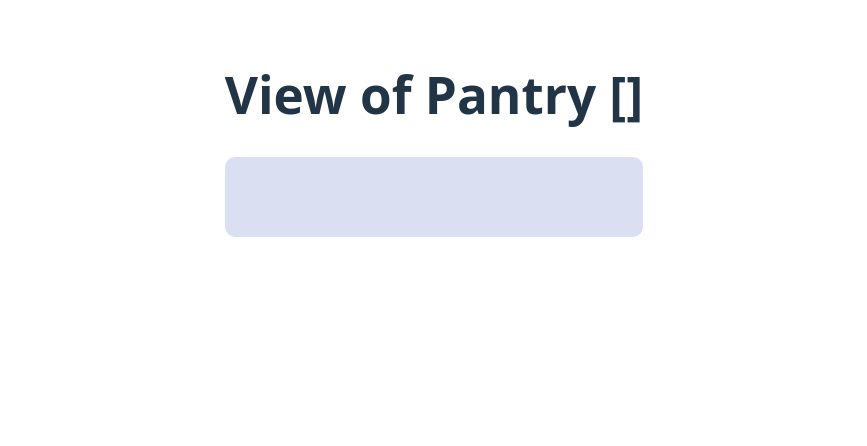
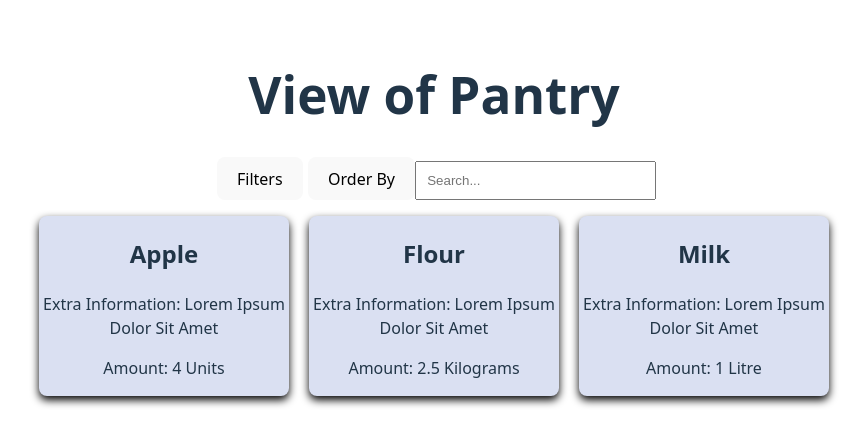
Before and after one commit to MimocaShelf/PantryTracker, a React (Vite) app: page /pantryView in a window 1280 px wide. Shown: the top 446 px of the page, without its empty margins (206-1073 px from the left). Built offline with nearby package versions, Linux system fonts and the light colour scheme.

Commit message:
update pantryview and added light / dark mode pantry card colours

```diff
--- a/src/pantry/pantryView.jsx
+++ b/src/pantry/pantryView.jsx
@@ -4,12 +4,31 @@ FEATURES:
 - View all items in given pantry
 */
 
-function PantryView() {
+function PantryView(pantry_id) {
     return (
         <div class="section">
-            <h1>View of Pantry []</h1>
-            <div class="genericContentBox">
-
+            <h1>View of Pantry </h1>
+            <div>
+                <button>Filters</button>
+                <button>Order By</button>
+                <input id="search-bar" placeholder='Search...' type="text"/>
+            </div>
+            <div class="pantryCards">
+                <div class="pantryCard">
+                    <h2>Apple</h2>
+                    <p>Extra Information: Lorem Ipsum Dolor Sit Amet</p>
+                    <p>Amount: 4 Units</p>
+                </div>
+                <div class="pantryCard">
+                    <h2>Flour</h2>
+                    <p>Extra Information: Lorem Ipsum Dolor Sit Amet</p>
+                    <p>Amount: 2.5 Kilograms</p>
+                </div>
+                <div class="pantryCard">
+                    <h2>Milk</h2>
+                    <p>Extra Information: Lorem Ipsum Dolor Sit Amet</p>
+                    <p>Amount: 1 Litre</p>
+                </div>
             </div>
         </div>
     );
--- a/src/style.css
+++ b/src/style.css
@@ -214,7 +214,7 @@ button:focus-visible {
   box-shadow: 0 4px 8px 0 rgba(0, 0, 0, 2);
   transition: box-shadow 0.3s ease, background-color 0.3s ease;
   border-radius: 8px;
-  background-color: #535bf2;
+  background-color: light-dark(var(--lavender), #535bf2);
   width: 250px;
   cursor: pointer;
 }
```
